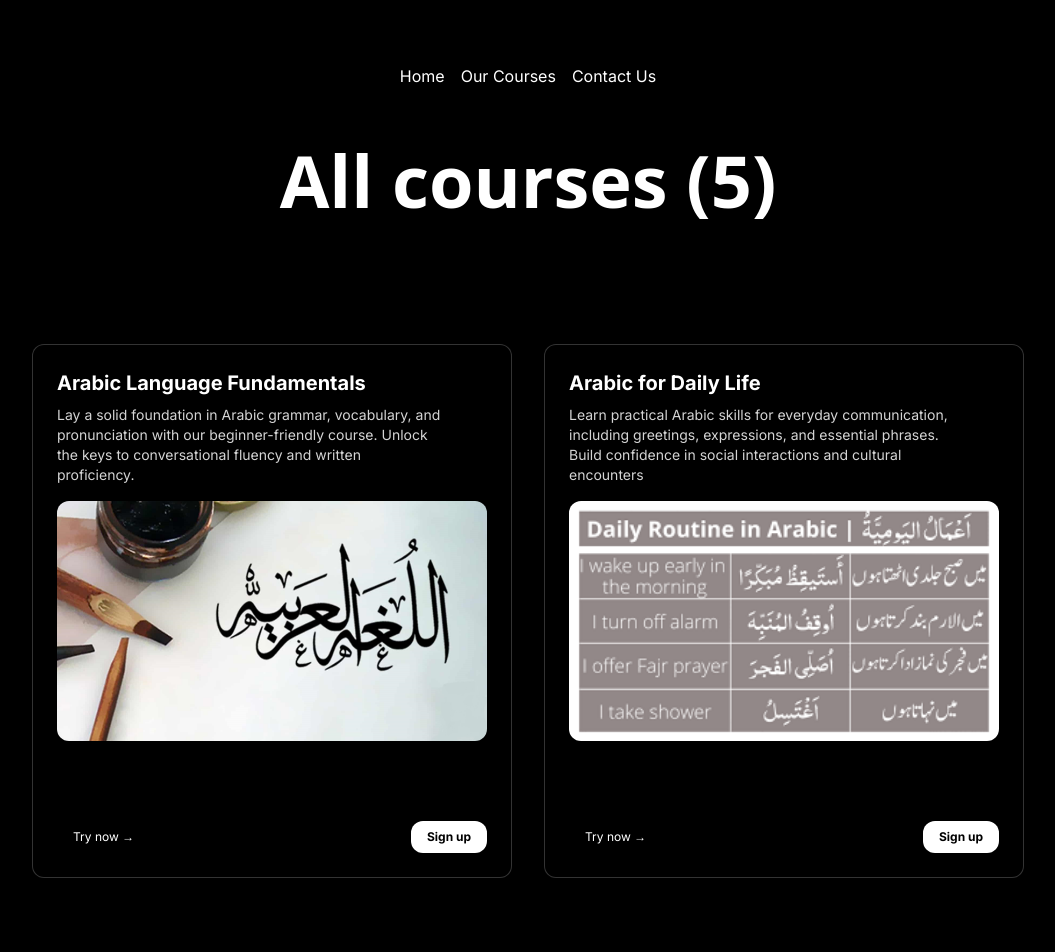
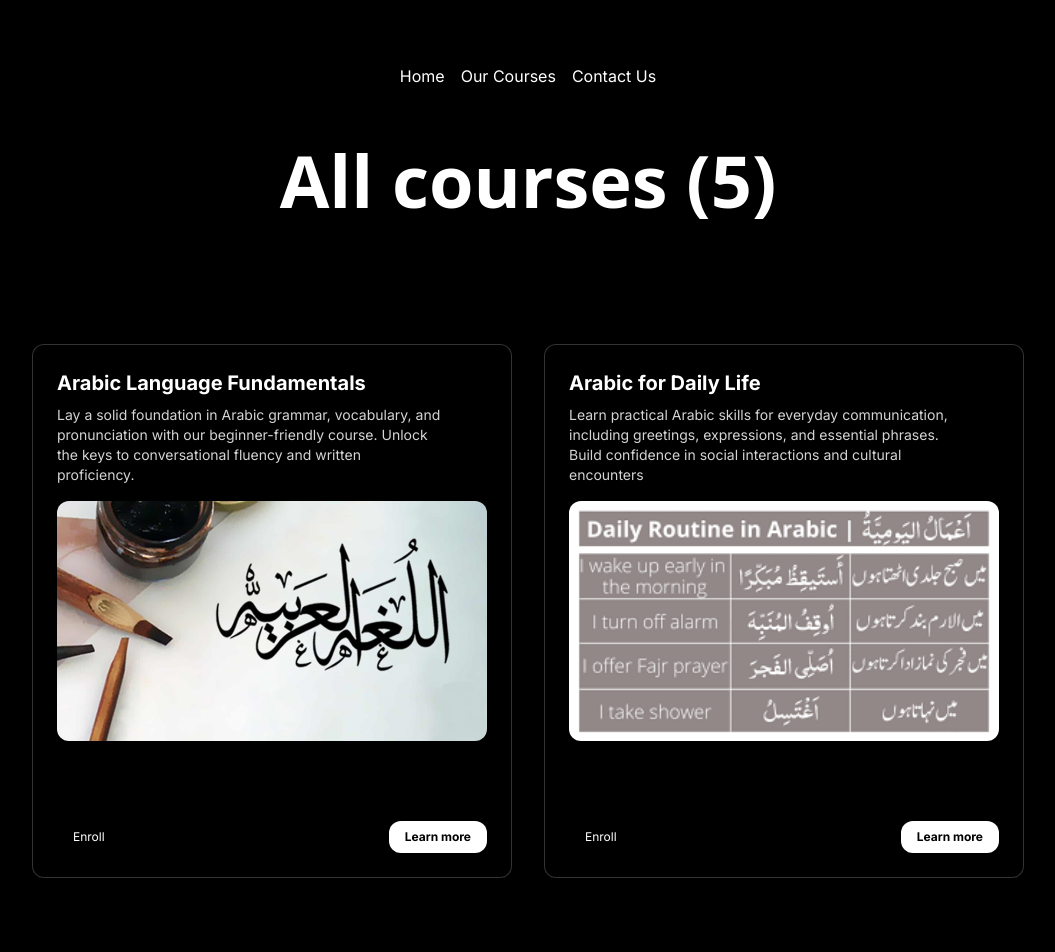
Before and after one commit to fidaakhon/myacademy, a Next.js app: page /courses in a window 1280 px wide. Shown: the top 952 px of the page, without its empty margins (112-1167 px from the left). Built offline with nearby package versions, Linux system fonts and the light colour scheme.

Commit message:
courses pages modified

```diff
--- a/src/app/courses/page.tsx
+++ b/src/app/courses/page.tsx
@@ -3,6 +3,7 @@ import Image from "next/image";
 import React from "react";
 import { CardBody, CardContainer, CardItem } from "@/components/ui/3d-card";
 import courseData from "@/data/arabic_courses.json";
+import Link from "next/link";
 
 function page() {
   return (
@@ -40,14 +41,14 @@ function page() {
                       as="button"
                       className="px-4 py-2 rounded-xl text-xs font-normal dark:text-white"
                     >
-                      Try now →
+                      <Link href="/contact">Enroll</Link>
                     </CardItem>
                     <CardItem
                       translateZ={20}
                       as="button"
                       className="px-4 py-2 rounded-xl bg-black dark:bg-white dark:text-black text-white text-xs font-bold"
                     >
-                      Sign up
+                      <Link href={`/courses/${course.slug}`}>Learn more</Link>
                     </CardItem>
                   </div>
                 </CardBody>
```
